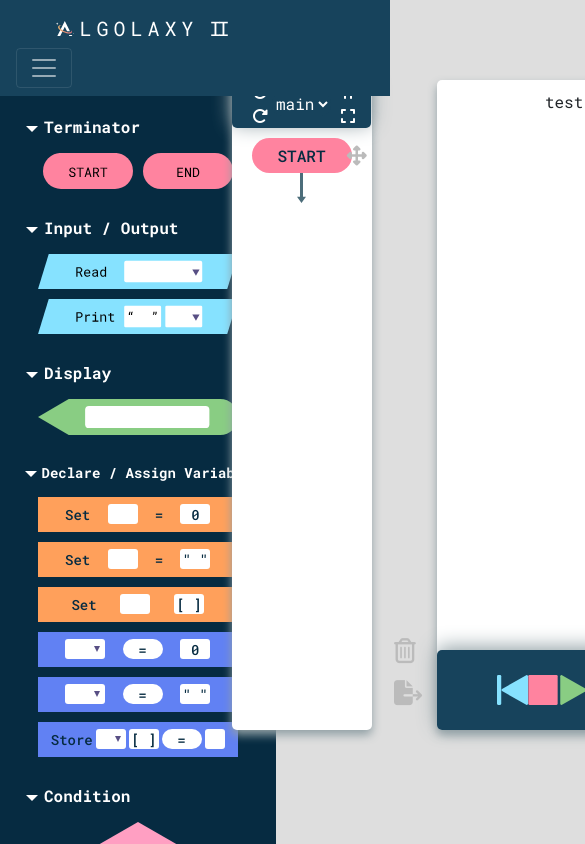
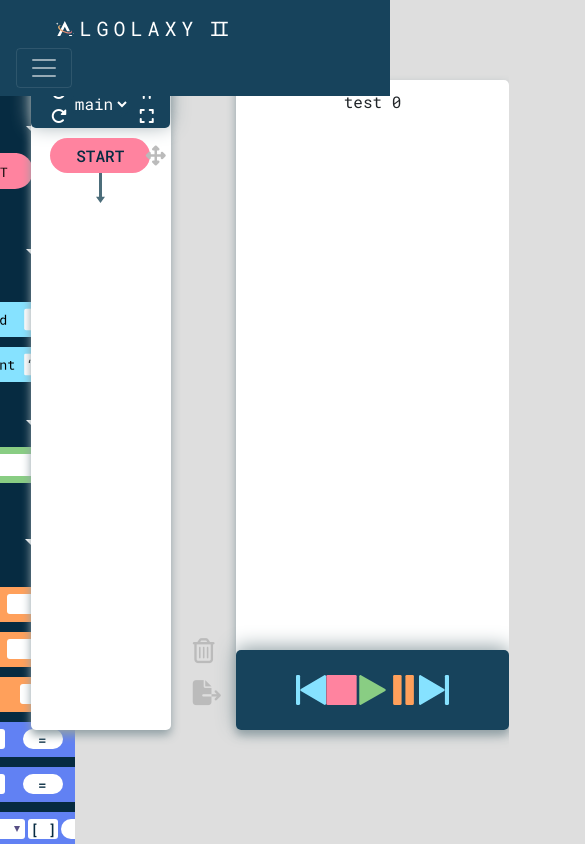
Before and after one commit to yingspvd/Algolaxy, a Vue app: page / in a window 390 px wide. Shown: the top 844 px of the page, 585 px wide, since content can reach past the window. Built offline with nearby package versions, Linux system fonts and the light colour scheme; what vue-particles would draw is missing.

Commit message:
Edit Responsive

```diff
--- a/src/components/Tools.vue
+++ b/src/components/Tools.vue
@@ -4,7 +4,7 @@
       <img
         :src="require(`../assets/sidebar/${btnColor}.svg`)"
         height="65px"
-        style="cursor:pointer; position:absolute; top:6.5%; left: 107.5%;"
+        style="cursor:pointer; position:absolute; top:6.5%; left: 91%;"
         id="sidebarBtn"
       />
     </a>
@@ -803,13 +803,14 @@ main {
   overflow-x: auto;
   overflow-y: hidden;
 }
+
 #containerTool {
   display: flex;
   position: relative;
 }
 .flex-shrink-0 {
   overflow: auto;
-  /* width: 280px; */
+  width: 280px;
   border-radius: 0 30px 0 0;
   background-color: var(--dark-blue-2);
   transition: 0.5s;
@@ -1043,11 +1044,15 @@ main {
 
 img {
   cursor: pointer;
+}
+
+@media screen and (max-width: 1050px) {
+  #sidebar {
+    width: 75px !important;
   }
-
-/* @media screen and (max-width: 1220px) {
-  #sidebar {
-    width: 250px
+  #sidebarBtn {
+    left: 65% !important;
+    transition: 0.8s !important;
   }
-} */
+}
 </style>
--- a/src/views/Home.vue
+++ b/src/views/Home.vue
@@ -76,7 +76,7 @@ body {
 .workspace {
   display: flex;
   width: 100%;
-  justify-content: space-evenly;
+  justify-content: center;
   margin-top: 80px;
 }
 #sidebarBtn,
```
